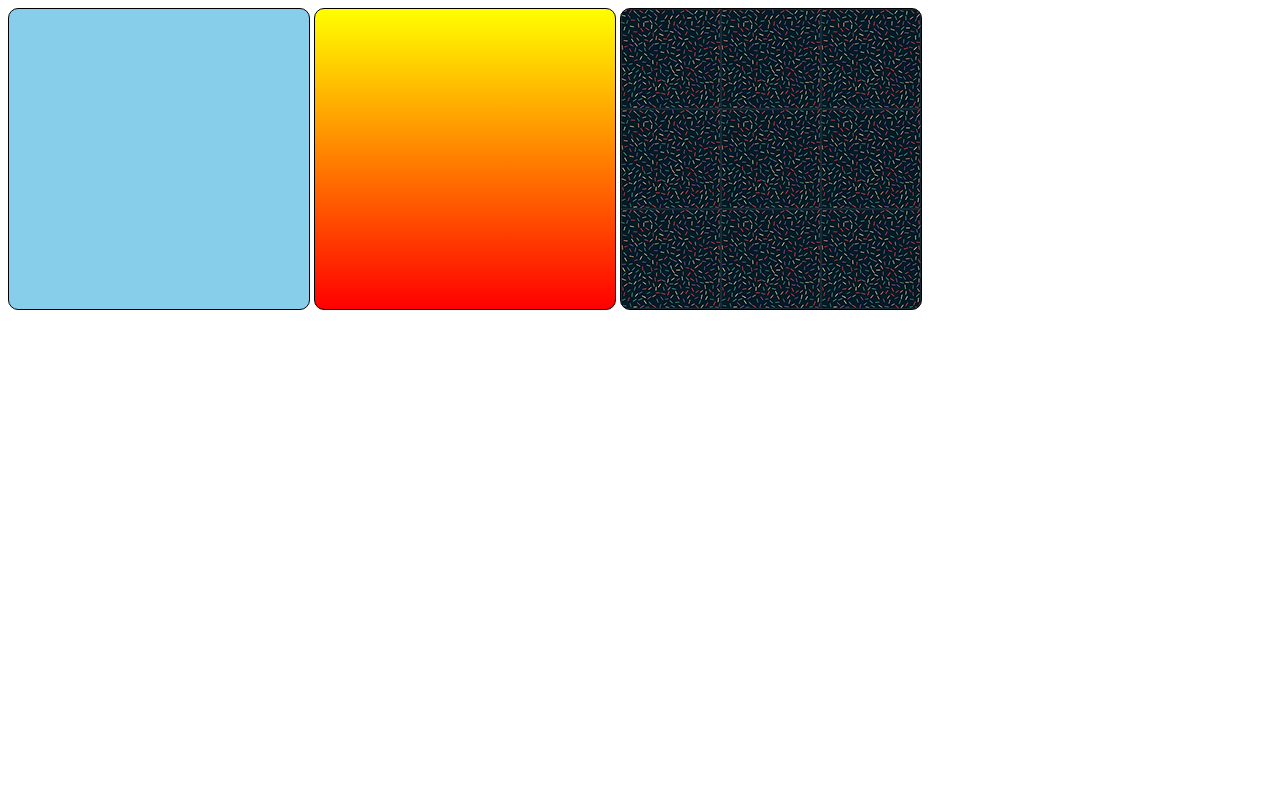
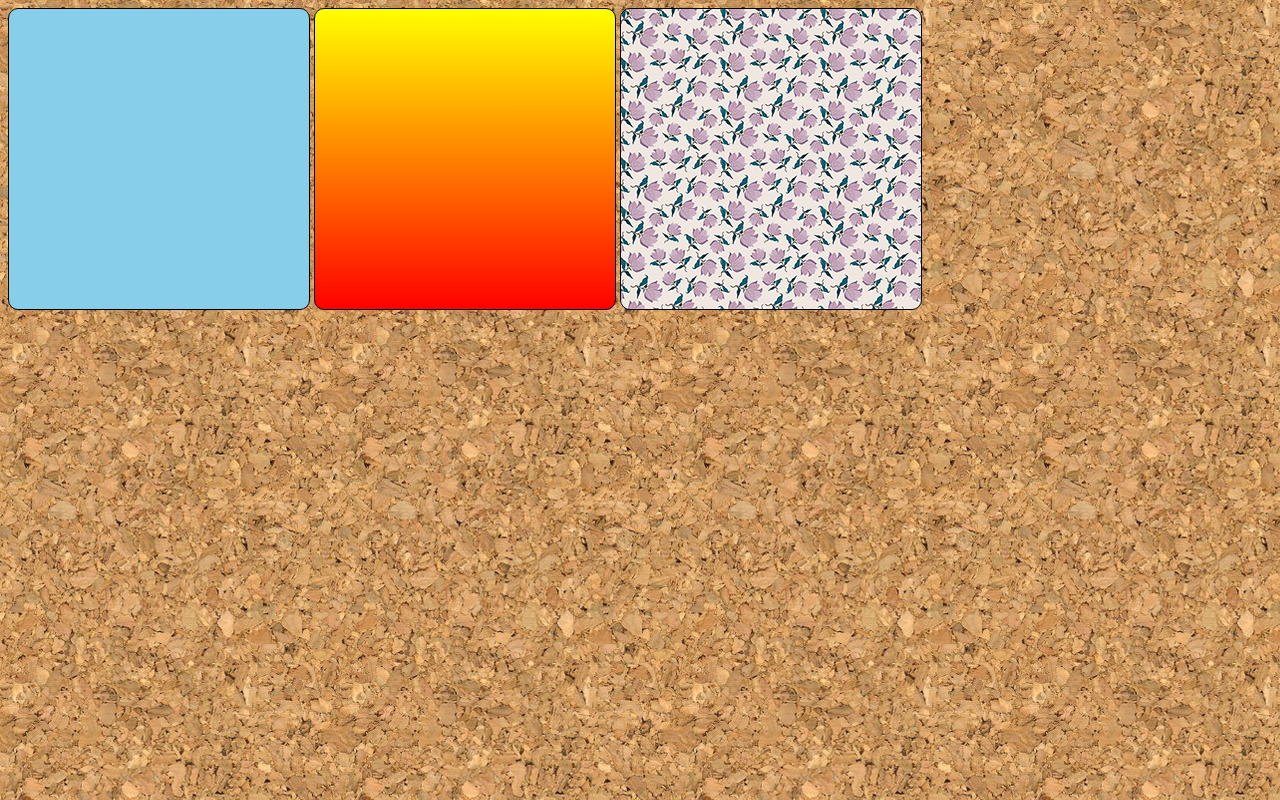
Before and after one commit to Gabriel223-stack/HTML-CSS, a plain HTML site: page exercicios/ex022/fundo001.html in a window 1280 px wide. Drawn offline with Linux system fonts and the light colour scheme.

Commit message:
Atualização do ex0022

```diff
--- a/exercicios/ex022/fundo001.html
+++ b/exercicios/ex022/fundo001.html
@@ -3,8 +3,12 @@
 <head>
     <meta charset="UTF-8">
     <meta name="viewport" content="width=device-width, initial-scale=1.0">
-    <title>Teste imagem de fundo</title>
+    <title>Teste imagem de fundo 001</title>
     <style>
+        body {
+            background-image: url(imagens/wallpaper001.jpg); /* dica importante, a imagem de fundo esta se repetindo, no caso, para testar insira tag *background-repeat: no-repeat, e verá que a situação é outra */
+        }
+
         div.quadrado {
             display: inline-block;
             border: 1px solid black;
@@ -23,7 +27,7 @@
         }
 
         div#q3 {
-            background-image: url(imagens/pattern001.png);
+            background-image: url(imagens/pattern003.png);
         }
     </style>
 </head>
```
